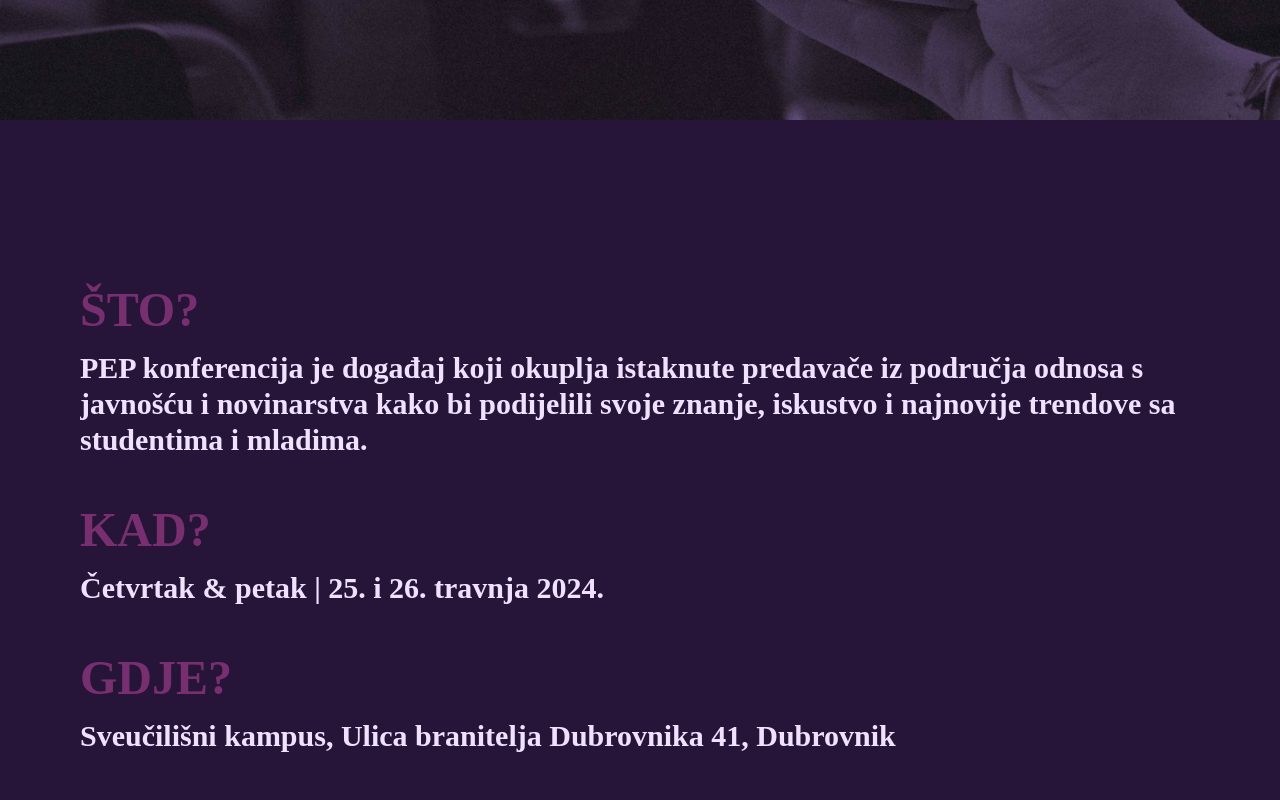
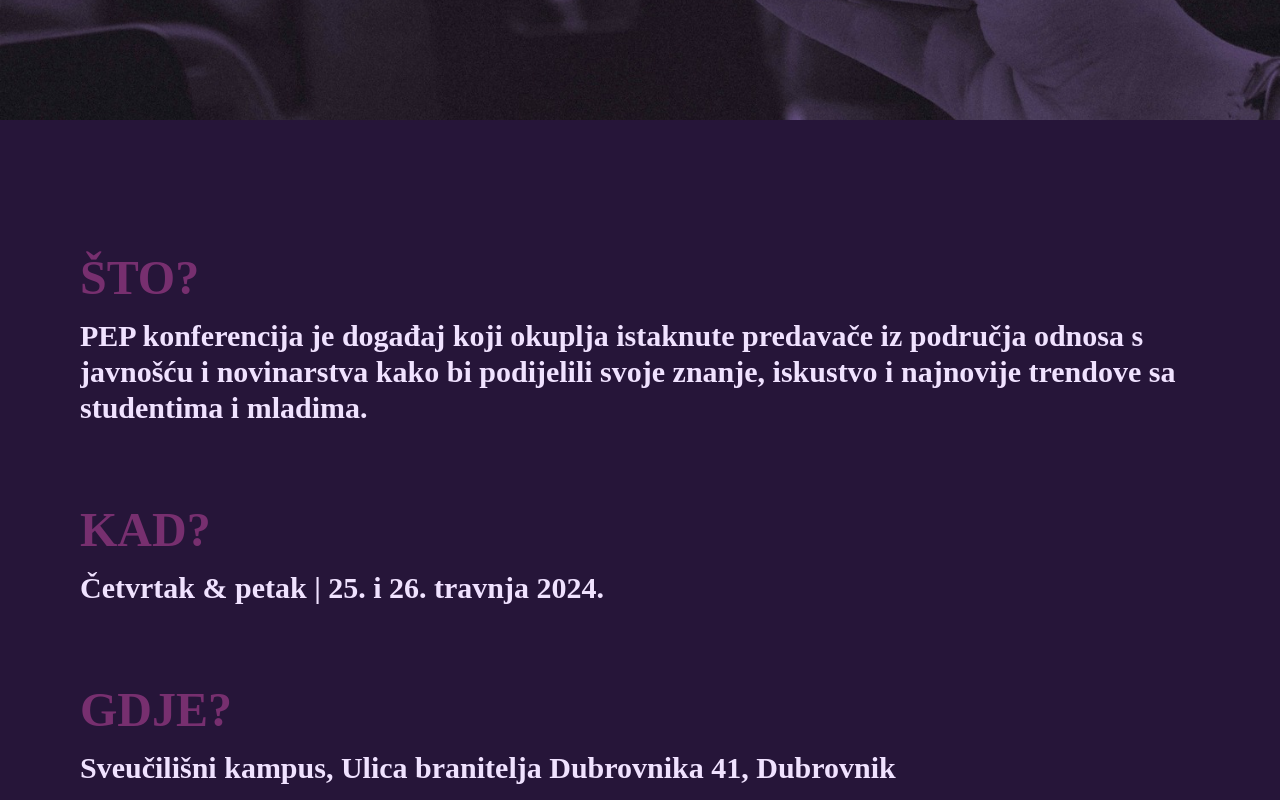
Before and after one commit to MarinoRosic/PEPKonf, a React (Create React App) app: page / in a window 1280 px wide. Shown: the part 2280-3080 px from the top of the page. Built offline with nearby package versions, Linux system fonts and the light colour scheme; a web font is replaced by a local one.

Commit message:
Dorade na Programu i WWW sekciji na velikom ekranu.

```diff
--- a/src/Components/AboutUsSection.js
+++ b/src/Components/AboutUsSection.js
@@ -6,7 +6,7 @@
     const isInView = useInView(ref, {once: true});
   return (
     <>
-        <section className='flex flex-col h-full lg:h-[100vh]  lg:pt-8 overflow-hidden'>
+        <section className='flex flex-col h-full lg:h-[980px] lg:pt-8 overflow-hidden'>
             <header className='pt-10 mx-auto'>
                 <motion.h1
                 className='text-6xl font-extrabold text-white lg:text-8xl'
--- a/src/Components/Table.js
+++ b/src/Components/Table.js
@@ -1,30 +1,15 @@
 import {React} from 'react'
-// import rasporedSlika from "../assets/images/rasporedStrana.png"
 import { motion } from 'framer-motion'
 
 const Table = ({datum, day, partyTime, partyLocation}) => {
   return (
     <>
-        <section className='flex flex-col w-full lg:h-[100vh]'>
+        <section className='flex flex-col w-full'>
             <motion.h1
             className='text-[#772F6F] text-3xl lg:text-6xl mx-auto pt-16 lg:pt-28 font-extrabold'
-            // initial={{ x: "-100%" }}
-            // animate={{ x: 0 }}
-            // transition={{
-            // ease: "linear",
-            // duration: 1,
-            // x: { duration: 1, type: "tween" }
-            // }}
             >{datum}</motion.h1>
             <motion.div
-            className='flex flex-col items-start px-12 pt-12 lg:mx-52 lg:pt-12'
-            // initial={{ x: "-100%" }}
-            // animate={{ x: 0 }}
-            // transition={{
-            // ease: "linear",
-            // duration: 1,
-            // x: { duration: 1, type: "tween" }
-            // }}
+            className='flex flex-col justify-center px-12 pt-12 lg:mx-auto lg:pt-12'
             >
                 {day.map((items, index) => {
                     const {time, tema} = items
@@ -33,23 +18,10 @@
             </motion.div>
             <motion.div
             className='z-10 pt-12 pb-5 border-b-[#db9bd5] border-b-4 mx-auto font-extrabold md:pt-32 lg:pt-36'
-            // initial={{ x: "-100%" }}
-            // animate={{ x: 0 }}
-            // transition={{
-            // ease: "linear",
-            // duration: 1,
-            // x: { duration: 1, type: "tween" }
-            // }}
             >
                 <h1 className='font-bold text-[#db9bd5] text-xl lg:text-5xl'>{partyLocation}</h1>
                 <h1 className='text-center text-[#db9bd5] text-xl lg:text-5xl'>{partyTime}</h1>
             </motion.div>
-            {/* <div className='absolute pt-80 lg:pt-20'>
-                <img className='lg:h-full lg:w-full h-[350px] w-[350px]' src={rasporedSlika} alt="" />
-            </div>
-            <div className='absolute right-0 pt-80 lg:pt-20'>
-                <img className='lg:h-full lg:w-full h-[350px] w-[350px] img-hor' src={rasporedSlika} alt="" />
-            </div> */}
         </section>
     </>
   )
--- a/src/Components/WWWSection.js
+++ b/src/Components/WWWSection.js
@@ -5,7 +5,7 @@
   return (
     <>
         <section className='flex h-[100vh] font-main overflow-hidden'>
-            <div className='flex flex-col px-8 mx-auto md:px-20 content-center justify-center gap-y-12'>
+            <div className='flex flex-col px-8 mx-auto md:px-20 content-center justify-center gap-y-12 lg:gap-y-20'>
                 <WWWCard question="ŠTO?" answer="PEP konferencija je događaj koji okuplja istaknute predavače iz područja odnosa s javnošću i novinarstva kako bi podijelili svoje znanje, iskustvo i najnovije trendove sa studentima i mladima." />
                 <WWWCard question="KAD?" answer="Četvrtak & petak | 25. i 26. travnja 2024." />
                 <WWWCard question="GDJE?" answer="Sveučilišni kampus, Ulica branitelja Dubrovnika 41, Dubrovnik" />
```
